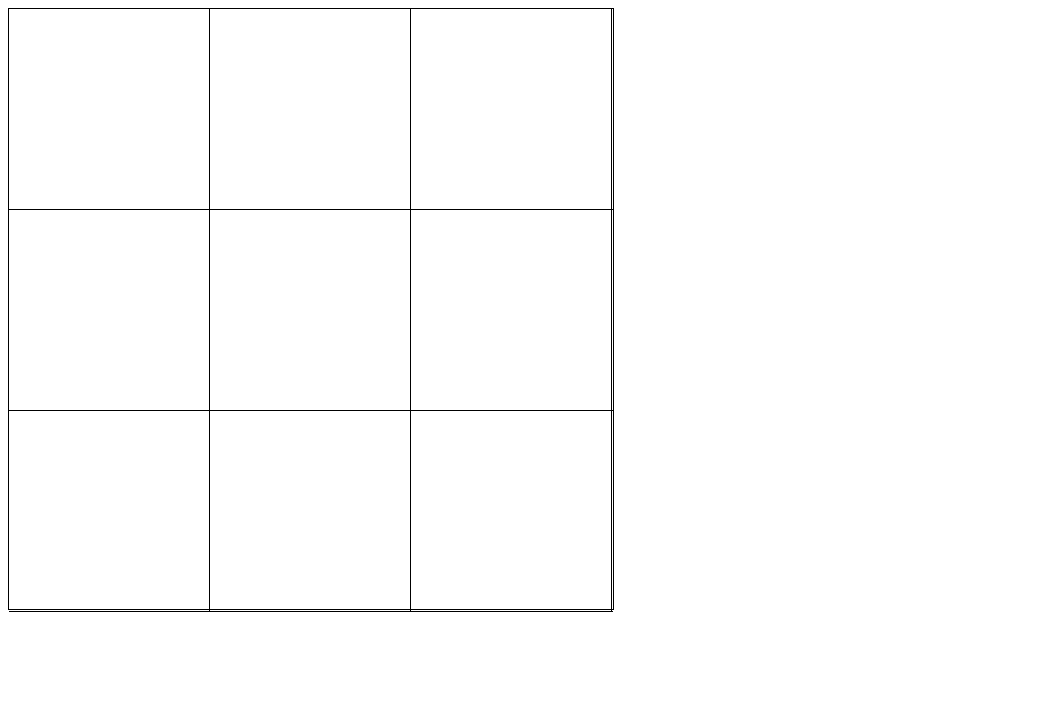
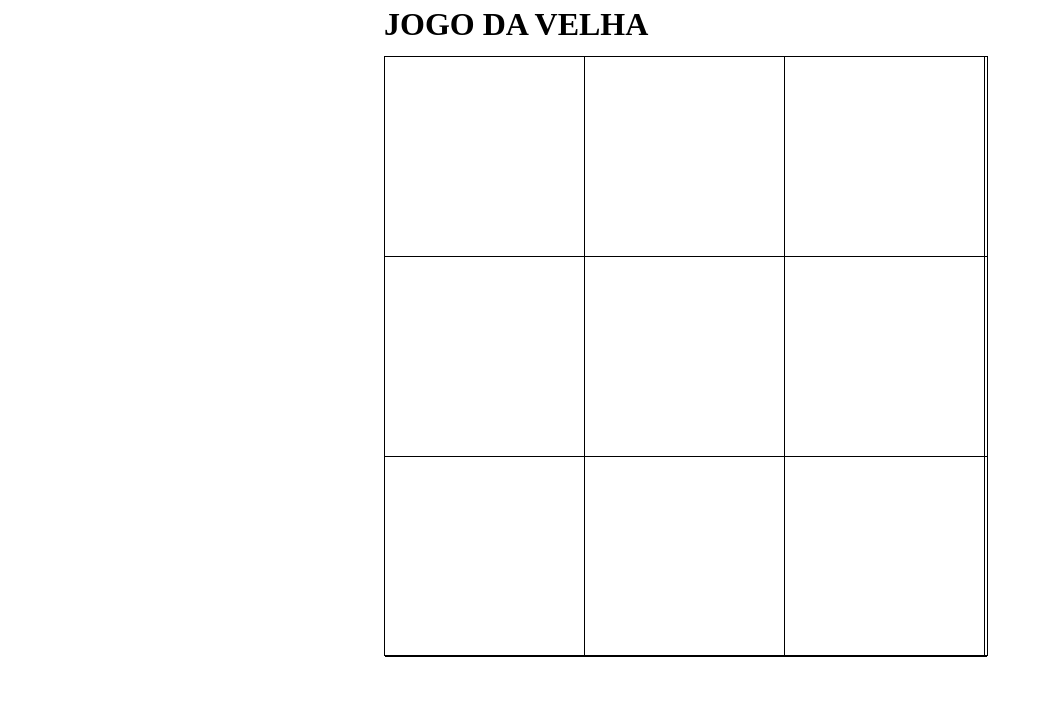
Before and after one commit to R1cardoDev/Jogo_da_velha, a plain HTML site: page Index.html in a window 1280 px wide. Shown: the whole page, without its empty margins (0-1043 px from the left). Drawn offline with Linux system fonts and the light colour scheme.

Commit message:
Update in laiart

```diff
--- a/Css/estilo.css
+++ b/Css/estilo.css
@@ -1,19 +1,64 @@
-#jogo{
-	width:604px;
-	height:600px;
-	border:solid 1px
+@charset "UTF-8";
+
+* {
+	margin: 0;
+	padding: 0;
+	box-sizing: border-box;
 }
 
-.linha{
-	height:200px;
-	border-bottom:solid 1px;
+body {
+	display: flex;
+	flex-wrap: wrap;
+	flex: 1 1 100vw;
+	margin: 3px;
 
 }
 
-.casa{
-	width:200px;
-	height:200px;
-	border-right:solid 1px;
-	float:left;
+main {
+	height: calc(100vh - 100px);
+
+	& h1{
+		position: absolute;
+		left: 30%;
+	}
+	& .box {
+		position: absolute;
+		left: 30%;
+		top: 7%;
+	}
 
 }
+
+main,
+footer {
+	display: flex;
+	margin: 3px;
+	flex: 1 1 100vw;
+}
+
+#jogo {
+	width: 604px;
+	height: 600px;
+	border: solid 1px
+}
+
+.linha {
+	height: 200px;
+	border-bottom: solid 1px;
+
+}
+
+.casa {
+	width: 200px;
+	height: 200px;
+	border-right: solid 1px;
+	float: left;
+
+}
+
+footer {
+	position: absolute;
+	height: 40px;
+	left: 30%;
+	bottom: 0;
+}
--- a/Index.html
+++ b/Index.html
@@ -9,7 +9,11 @@
 </head>
 
 <body>
-	<div id="jogo" center>
+
+	<main>
+		<h1>JOGO DA VELHA</h1>
+		<div class="box">
+		<div id="jogo">
 			<div class="linha">
 				<div class="casa" id="casa1" onclick="eevento(1);"></div>
 				<div class="casa" id="casa2" onclick="eevento(2);"></div>
@@ -26,8 +30,14 @@
 				<div class="casa" id="casa9" onclick="eevento(9);"></div>
 			</div>
 		</div>
+		</div>
 		<br>
-	<h1><div id="resultado"></div></h1>
+	</main>
+	<footer>
+		<h1>
+			<div id="resultado"></div>
+		</h1>
+	</footer>
 
 	<script type="text/javascript" src="Js/myscript.js"></script>
 </body>
```
Lines whose indentation alone changed are shown as unchanged.
